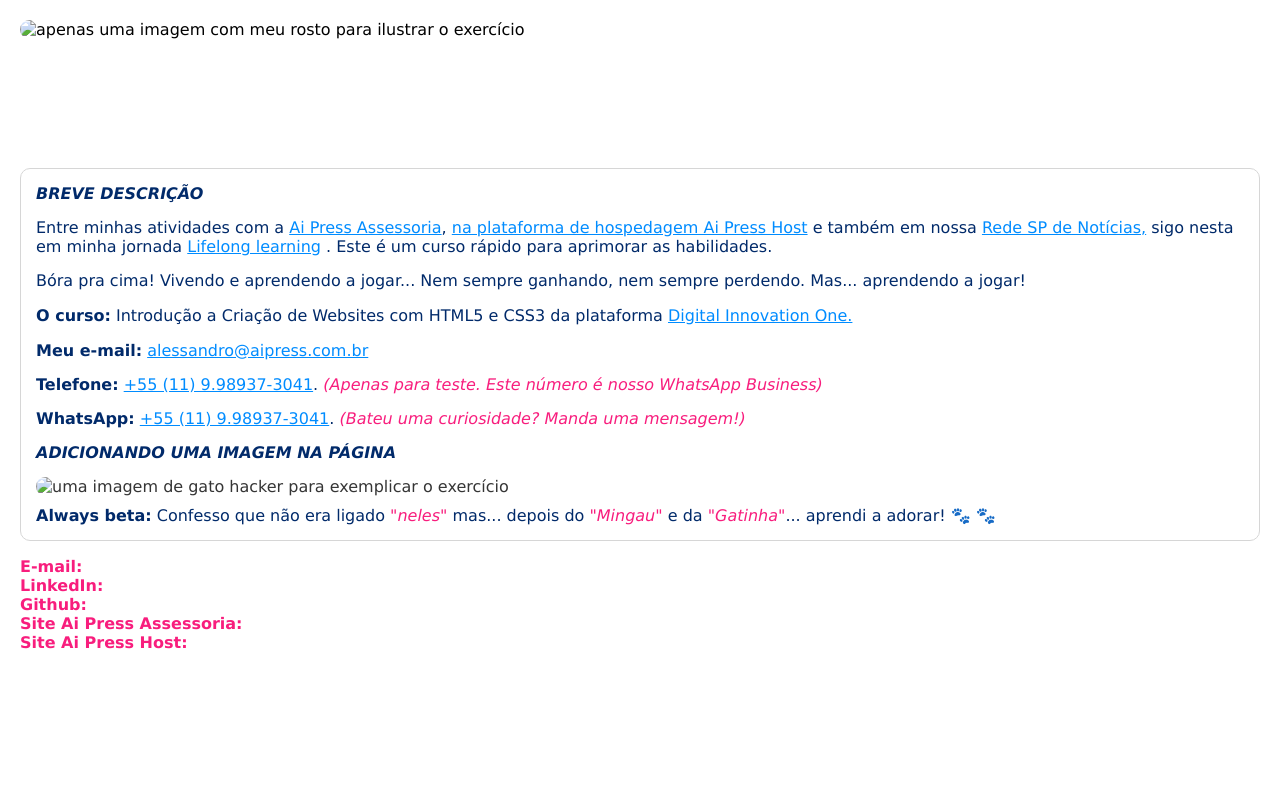
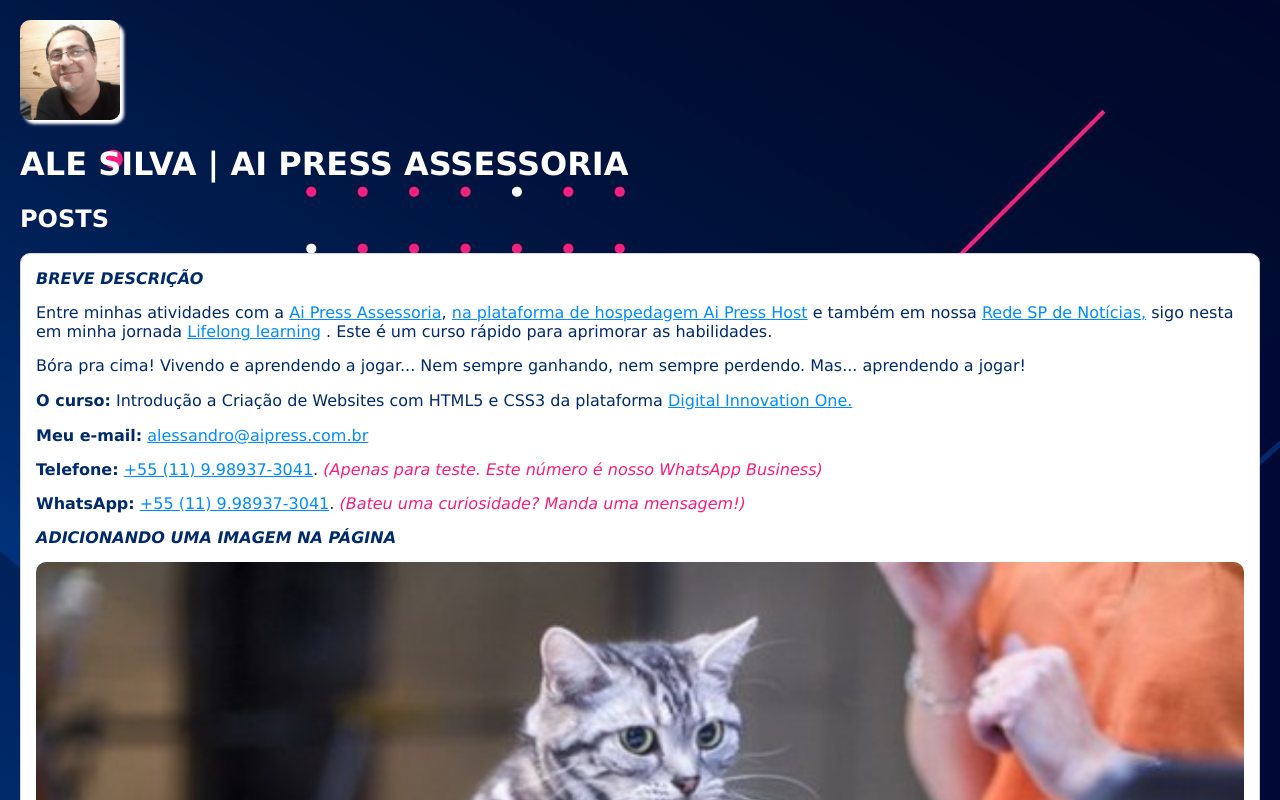
Before and after one commit to alesilvabrazil/Introducao_a_Criacao_de_Websites_com_HTML5_e_CSS3_NEW, a plain HTML site: page index.html in a window 1280 px wide. Shown: the top 800 px of the page. Drawn offline with Linux system fonts and the light colour scheme; the site is published under a folder, as on GitHub Pages, so addresses that start at the root find nothing.

Commit message:
referenciando pasta img

```diff
--- a/index.html
+++ b/index.html
@@ -10,7 +10,7 @@
 </head>
 <body>
     <header>
-        <img src="/img/alesilvabr.jpeg" alt="apenas uma imagem com meu rosto para ilustrar o exercício" class="photo_header">
+        <img src="img/alesilvabr.jpeg" alt="apenas uma imagem com meu rosto para ilustrar o exercício" class="photo_header">
         <h1 id="title">Ale Silva | Ai Press Assessoria</h1>
     </header>
         <section>
@@ -30,7 +30,7 @@
                      <p class="post_content"><strong>WhatsApp:</strong> <a href="https://api.whatsapp.com/send/?phone=5511989373041&text=Tenho+interesse+em+conhecer+o+trabalho+de+voc%C3%AAs.&type=phone_number&app_absent=0" target="_blank">+55 (11) 9.98937-3041</a>. <em>(Bateu uma curiosidade? Manda uma mensagem!)</em></p>
                      <h3 class="post_title">Adicionando uma imagem na página</h3>
                      <figure class="box-figure">
-                        <img src="/img/gato-hacker.jpg" alt="uma imagem de gato hacker para exemplicar o exercício" class="post_image">
+                        <img src="img/gato-hacker.jpg" alt="uma imagem de gato hacker para exemplicar o exercício" class="post_image">
                         <figcaption class="caption" ><strong>Always beta:</strong> Confesso que não era ligado <em>"neles"</em> mas... depois do <em>"Mingau"</em> e da <em>"Gatinha"</em>... aprendi a adorar! &#x1F43E &#x1F43E </figcaption>
                      </figure>
                     </article>
--- a/style.css
+++ b/style.css
@@ -1,5 +1,5 @@
 body {
-    background-image:url(/img/bg.jpg);
+    background-image:url(img/bg.jpg);
     background-repeat: no-repeat;
     background-attachment: fixed;
     background-size: auto;
```
